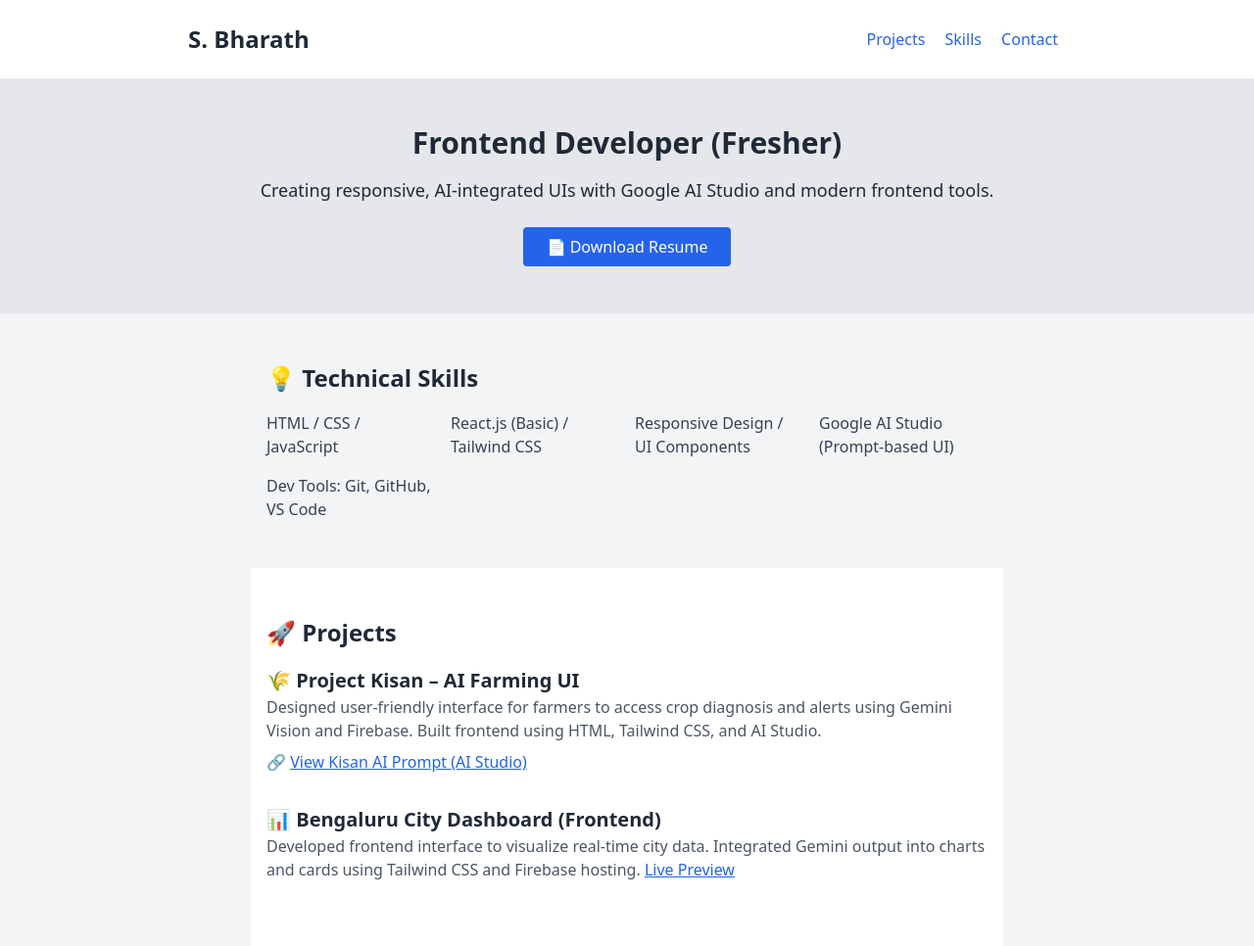
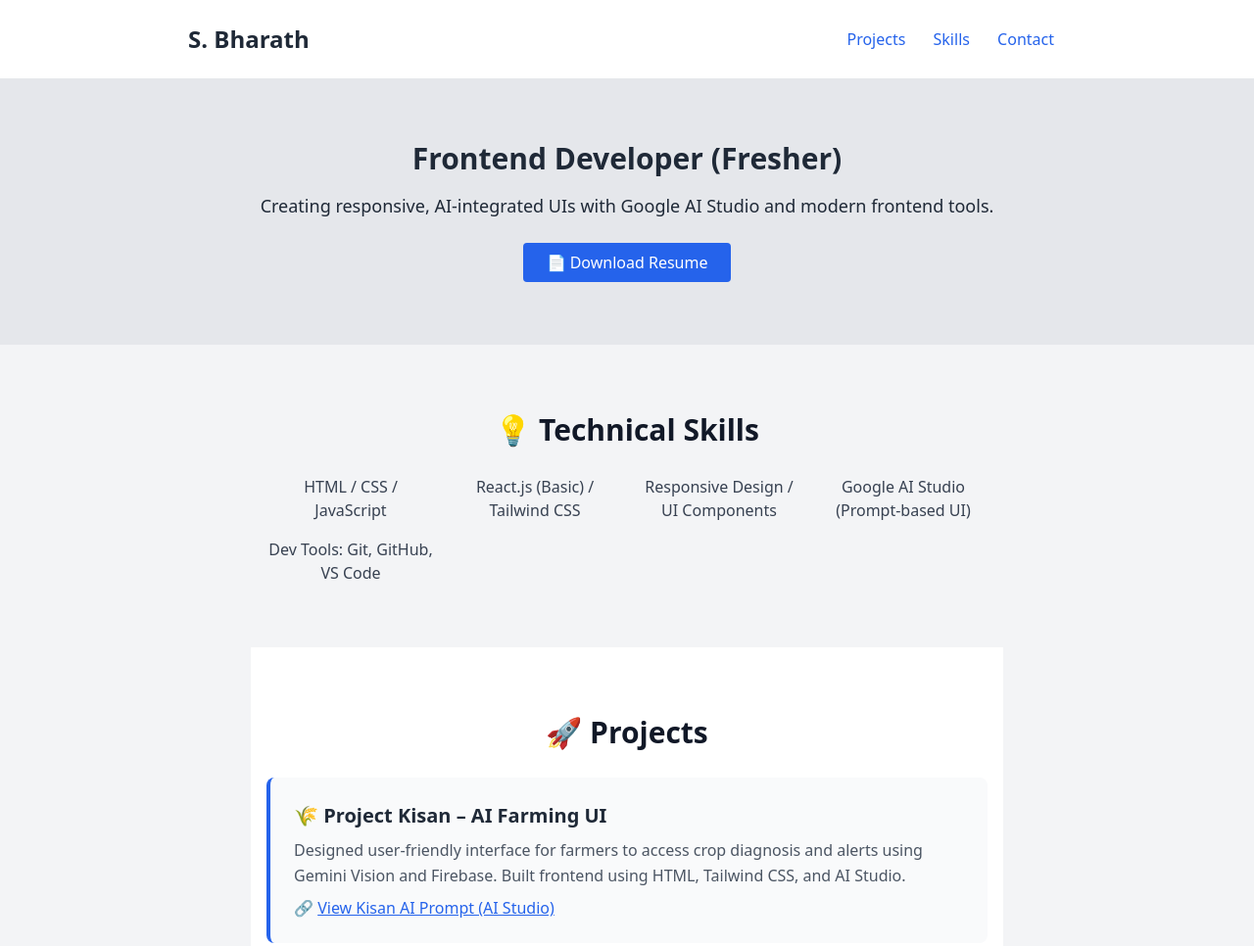
Before and after one commit to BHARATH-7732/portfolio, a plain HTML site: page index.html in a window 1280 px wide. Shown: the top 966 px of the page at 98% size. Drawn offline with nearby package versions, Linux system fonts and the light colour scheme.

Commit message:
Update style.css

```diff
--- a/style.css
+++ b/style.css
@@ -1,53 +1,78 @@
+/* ========== Navigation ========== */
 .nav-link {
-    margin: 0 0.5rem;
+  margin: 0 0.75rem;
   color: #2563eb;
   text-decoration: none;
+  font-weight: 500;
+  transition: color 0.3s ease, text-decoration 0.3s ease;
 }
+
 .nav-link:hover {
+  color: #1d4ed8;
   text-decoration: underline;
 }
 
+/* ========== Hero Section ========== */
 .hero-section {
   background-color: #e5e7eb;
-    padding: 3rem 1rem;
+  padding: 4rem 1rem;
+  text-align: center;
 }
 
+/* ========== Section Layout ========== */
 .section-container {
   max-width: 768px;
   margin: 0 auto;
-    padding: 3rem 1rem;
+  padding: 4rem 1rem;
 }
 
+/* ========== Section Titles ========== */
 .section-title {
-    font-size: 1.5rem;
+  font-size: 1.875rem; /* 30px */
   font-weight: 600;
-    margin-bottom: 1rem;
+  margin-bottom: 1.5rem;
+  color: #111827;
+  text-align: center;
 }
 
+/* ========== Skills Grid ========== */
 .skills-grid {
   display: grid;
-    grid-template-columns: repeat(auto-fit, minmax(140px, 1fr));
+  grid-template-columns: repeat(auto-fit, minmax(150px, 1fr));
   gap: 1rem;
   color: #374151;
+  font-weight: 500;
+  text-align: center;
 }
 
+/* ========== Projects ========== */
 .project {
-    margin-bottom: 2rem;
+  margin-bottom: 2.5rem;
+  padding: 1.5rem;
+  border-left: 4px solid #2563eb;
+  background-color: #f9fafb;
+  border-radius: 0.5rem;
 }
 
 .project-title {
   font-size: 1.25rem;
-    font-weight: bold;
+  font-weight: 700;
+  color: #1f2937;
+  margin-bottom: 0.5rem;
 }
 
 .project-desc {
+  font-size: 1rem;
   color: #4b5563;
+  line-height: 1.6;
 }
 
+/* ========== Footer ========== */
 .footer {
   background-color: #1f2937;
-    color: white;
+  color: #ffffff;
   text-align: center;
-    padding: 1rem;
-    margin-top: 2rem;
+  padding: 1.5rem 1rem;
+  font-size: 0.875rem;
+  margin-top: 3rem;
 }
```
Lines whose indentation alone changed are shown as unchanged.
